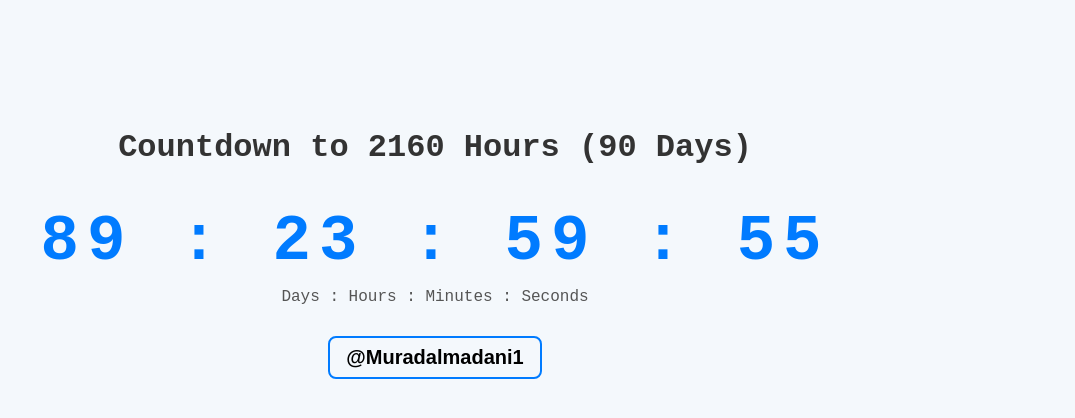
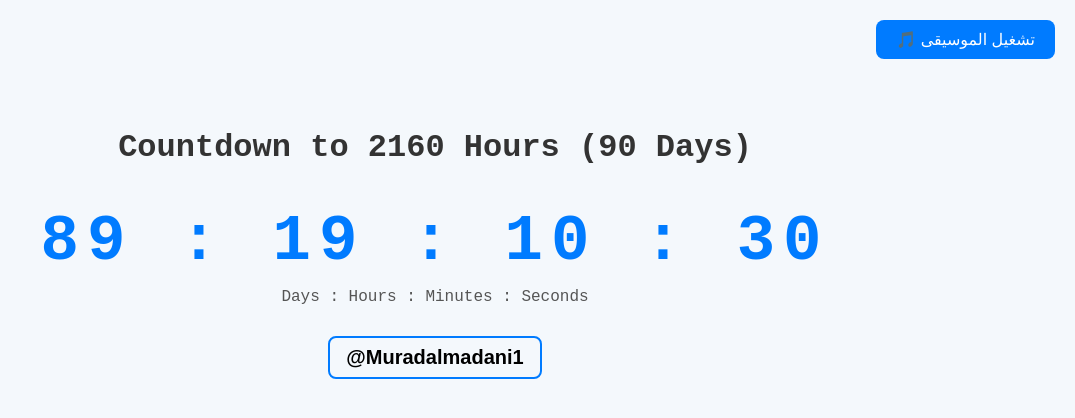
Before and after one commit to polo2000polo/countdown-21600, a plain HTML site: page index.html in a window 1280 px wide. Shown: the whole page, without its empty margins (205-1280 px from the left). Drawn offline with Linux system fonts and the light colour scheme.

Commit message:
Update index.html
MM

```diff
--- a/index.html
+++ b/index.html
@@ -1,7 +1,7 @@
 <!DOCTYPE html>
 <html lang="en">
 <head>
-  <meta charset="UTF-8">
+  <meta charset="UTF-8" />
   <title>Countdown Timer – 2160 Hours</title>
   <style>
     body {
@@ -11,25 +11,21 @@
       text-align: center;
       padding-top: 100px;
     }
-
     h1 {
       font-size: 32px;
       margin-bottom: 40px;
     }
-
     .countdown {
       font-size: 64px;
       font-weight: bold;
-      color: #007BFF; /* الأزرق المميز */
+      color: #007BFF;
       letter-spacing: 8px;
     }
-
     .label {
       font-size: 16px;
       margin-top: 10px;
       color: #555;
     }
-
     #author {
       font-weight: bold;
       color: black;
@@ -42,19 +38,34 @@
       border-radius: 8px;
       user-select: none;
     }
+    #music-button {
+      position: fixed;
+      top: 20px;
+      right: 20px;
+      padding: 10px 20px;
+      background-color: #007BFF;
+      color: white;
+      border: none;
+      border-radius: 8px;
+      cursor: pointer;
+      font-size: 16px;
+      z-index: 1000;
+    }
   </style>
 </head>
 <body>
-
   <h1>Countdown to 2160 Hours (90 Days)</h1>
   <div class="countdown" id="timer">Loading…</div>
   <div class="label">Days : Hours : Minutes : Seconds</div>
-
-  <!-- إضافة اسم المستخدم هنا -->
   <div id="author">@Muradalmadani1</div>
 
+  <!-- زر تشغيل الموسيقى -->
+  <button id="music-button">🎵 تشغيل الموسيقى</button>
+  <audio id="bg-music" src="background-music.mp3" loop></audio>
+
   <script>
-    const target = Date.now() + 2160 * 60 * 60 * 1000;
+    // التاريخ الثابت: 7 أكتوبر 2025، الساعة 12:00 ظهرًا بتوقيت السعودية
+    const target = new Date("2025-10-07T12:00:00+03:00").getTime();
 
     function pad(num) {
       return String(num).padStart(2, '0');
@@ -81,6 +92,20 @@
 
     const intervalId = setInterval(updateTimer, 1000);
     updateTimer();
+
+    // تشغيل / إيقاف الموسيقى
+    const musicButton = document.getElementById('music-button');
+    const bgMusic = document.getElementById('bg-music');
+
+    musicButton.addEventListener('click', () => {
+      if (bgMusic.paused) {
+        bgMusic.play();
+        musicButton.textContent = '🔇 إيقاف الموسيقى';
+      } else {
+        bgMusic.pause();
+        musicButton.textContent = '🎵 تشغيل الموسيقى';
+      }
+    });
   </script>
 </body>
 </html>
```
